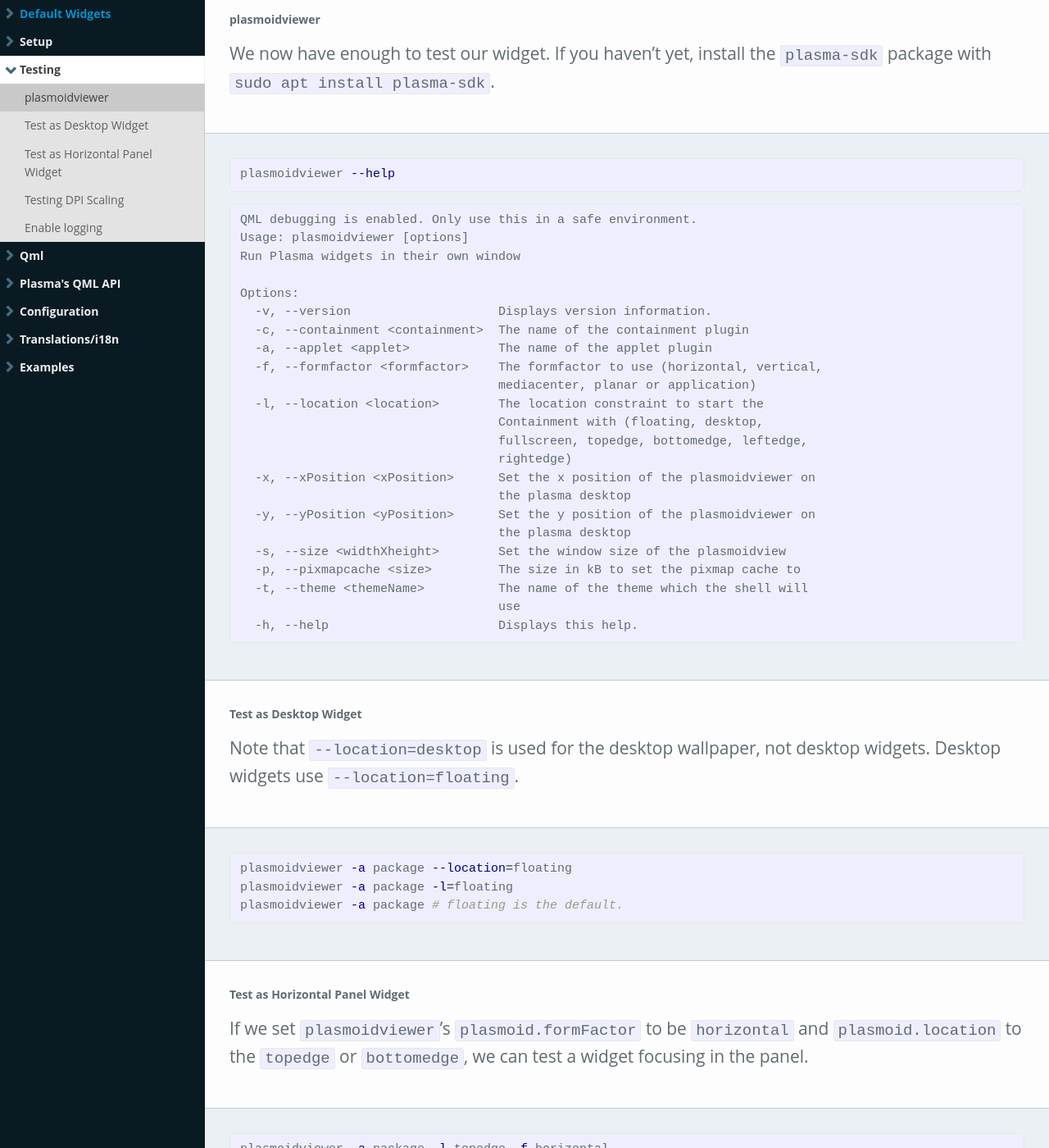
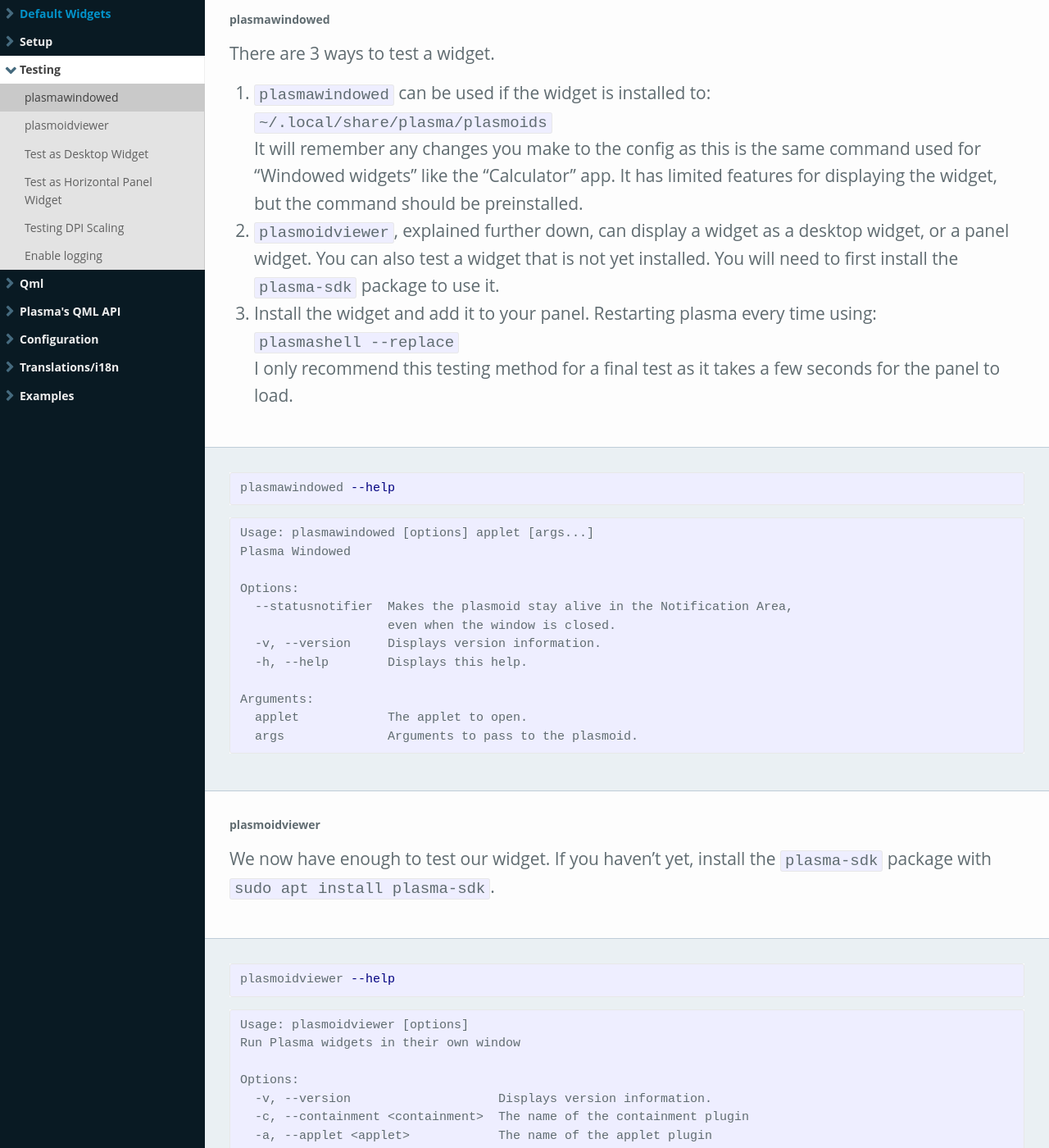
Before and after one commit to Zren/zren.github.io, a Jekyll site: the page built from kde_docs_widget.md, in a window 1280 px wide and 1400 px high, scrolled down 5192 px. Shown: the whole window at 82% size. Built offline with Jekyll 4.4.1, drawn with Linux system fonts in a browser that asks for light colours; comment, search, counter and statistics services are not loaded; some of the changed text lies outside the part shown.

Commit message:
Mention plasmawindowed for testing.

```diff
--- a/kde_docs_widget.md
+++ b/kde_docs_widget.md
@@ -202,6 +202,42 @@ PlasmaComponents.Label {
 {% include docHeader.html label="Testing" %}
 
 
+{% capture label %}plasmawindowed{% endcapture %}
+{% capture sectionLeft %}
+There are 3 ways to test a widget.
+
+1. `plasmawindowed` can be used if the widget is installed to:
+  `~/.local/share/plasma/plasmoids`
+  It will remember any changes you make to the config as this is the same command used for "Windowed widgets" like the "Calculator" app. It has limited features for displaying the widget, but the command should be preinstalled.
+2. `plasmoidviewer`, explained further down, can display a widget as a desktop widget, or a panel widget. You can also test a widget that is not yet installed. You will need to first install the `plasma-sdk` package to use it.
+3. Install the widget and add it to your panel. Restarting plasma every time using:
+  `plasmashell --replace`
+  I only recommend this testing method for a final test as it takes a few seconds for the panel to load.
+
+
+{% endcapture %}{% capture sectionRight %}
+
+{% highlight bash %}
+plasmawindowed --help
+{% endhighlight %}
+{% highlight log %}
+Usage: plasmawindowed [options] applet [args...]
+Plasma Windowed
+
+Options:
+  --statusnotifier  Makes the plasmoid stay alive in the Notification Area,
+                    even when the window is closed.
+  -v, --version     Displays version information.
+  -h, --help        Displays this help.
+
+Arguments:
+  applet            The applet to open.
+  args              Arguments to pass to the plasmoid.
+{% endhighlight %}
+
+{% endcapture %}{% include docSection.html label=label sectionLeft=sectionLeft sectionRight=sectionRight %}
+
+
 {% capture label %}plasmoidviewer{% endcapture %}
 {% capture sectionLeft %}
 We now have enough to test our widget. If you haven't yet, install the `plasma-sdk` package with `sudo apt install plasma-sdk`.
@@ -211,7 +247,6 @@ We now have enough to test our widget. If you haven't yet, install the `plasma-s
 plasmoidviewer --help
 {% endhighlight %}
 {% highlight log %}
-QML debugging is enabled. Only use this in a safe environment.
 Usage: plasmoidviewer [options]
 Run Plasma widgets in their own window
 
```
